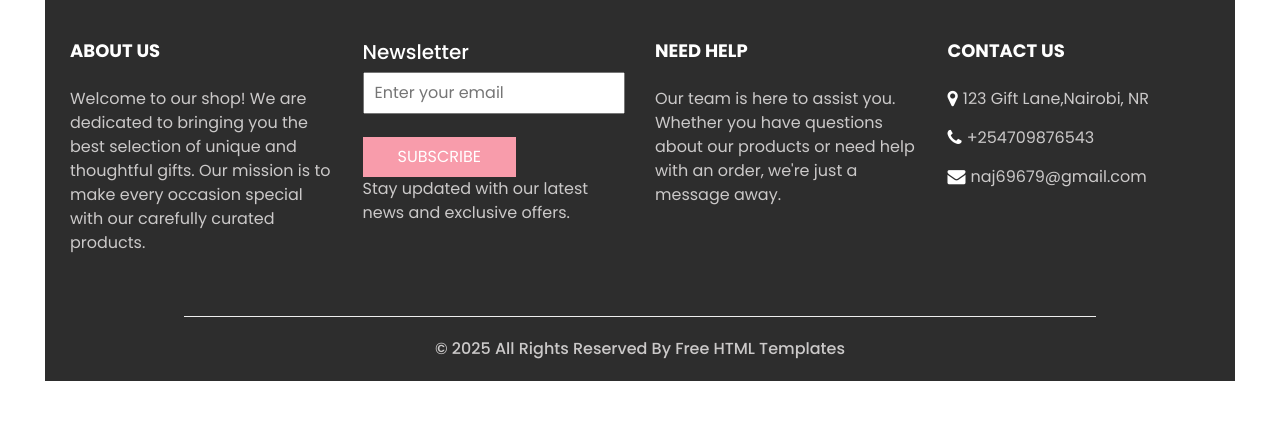
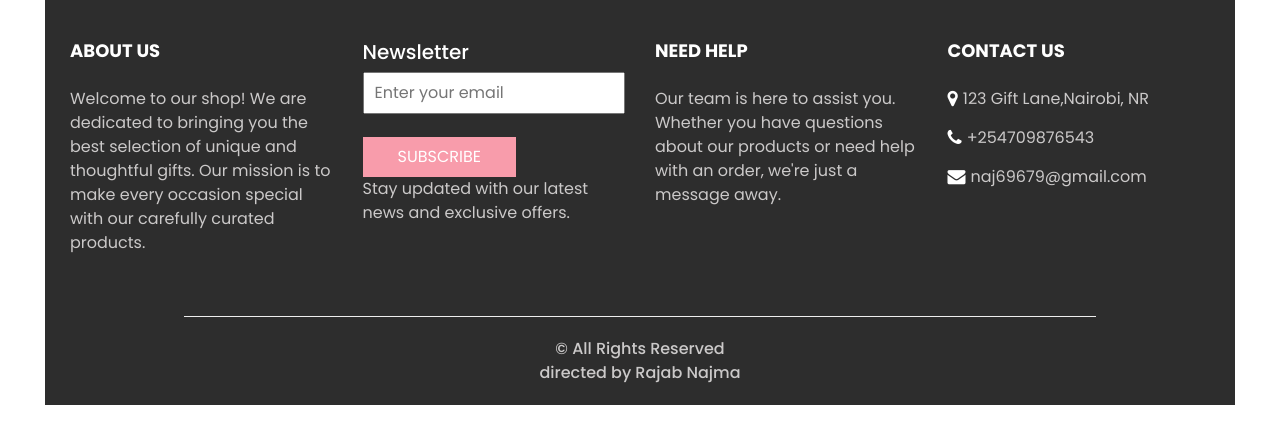
Before and after one commit to Najmaraj/giftos, a plain HTML site: page index.html in a window 1280 px wide. Shown: the part 4528-4972 px from the top of the page. Drawn offline with nearby package versions, Linux system fonts and the light colour scheme; a script that the page names is missing.

Commit message:
addad some updates

```diff
--- a/index.html
+++ b/index.html
@@ -939,8 +939,8 @@
   <footer class="footer_section">
     <div class="container">
       <p>
-        &copy; <span id="displayYear"></span> All Rights Reserved By
-        <a href="https://html.design/">Free HTML Templates</a>
+        &copy; <span id="apply username"></span> All Rights Reserved <br>
+        <a href="https://html.design/">directed by Rajab Najma</a>
       </p>
     </div>
   </footer>
```
